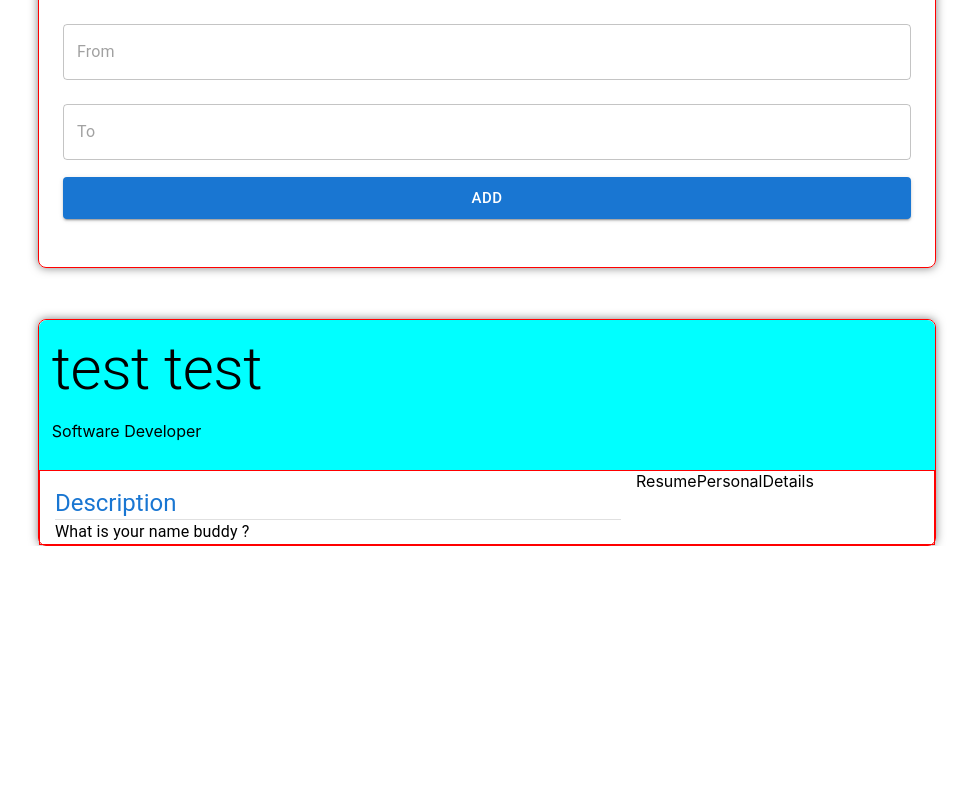
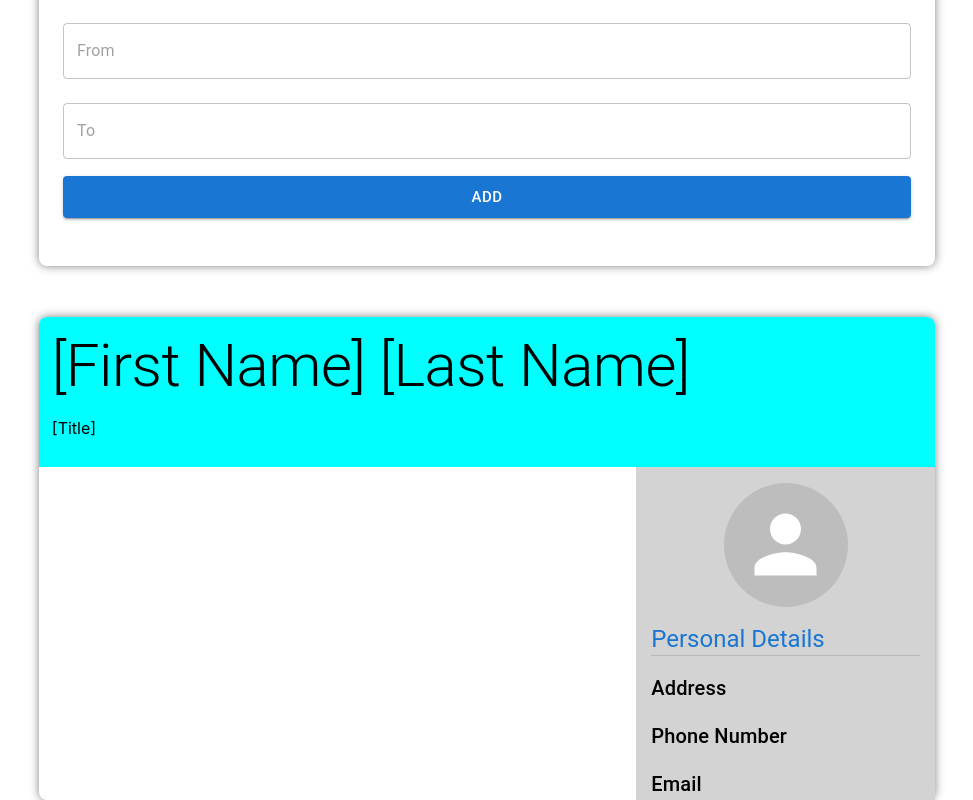
Before and after one commit to Aditya-A-G/cv-creator, a React (Create React App) app: page / in a window 1280 px wide. Shown: the part 1830-2630 px from the top of the page, without its empty margins (153-1126 px from the left). Before the commit the page ends 2376 px from the top, so only its background shows below. Built offline with nearby package versions, Linux system fonts and the light colour scheme.

Commit message:
Create personalInfo section of resume

```diff
--- a/src/App.css
+++ b/src/App.css
@@ -11,7 +11,6 @@
     width: 70%;
     box-shadow: 0 0 10px rgba(0, 0, 0, 0.5);
     border-radius: 0.5em;
-    border: 1px solid red;
 }
 
 .formWrapper{
@@ -23,9 +22,4 @@
 .resumeContent{
     display: grid;
     grid-template-columns: 2fr 1fr;
-    border: 1px solid red;
 }
-
-.resumeContent  *{
-    /* border: 1px solid red; */
-}
--- a/src/App.js
+++ b/src/App.js
@@ -70,6 +70,11 @@ class App extends Component {
             <Typography variant="h5">Experience</Typography>
             <Experience addExperience={this.addExperience} />
             </div>
+            {this.state.experience.map((experience, index) => {
+              return (
+                <Experience key={index} position ={experience.position} company={experience.company} city={experience.city} from = {experience.from} to ={experience.to} deleteExperience={this.deleteExperience} displayDeleteBtn={true}/>
+              )
+            })}
             <div>
             <Typography variant="h5">Education</Typography>
             <Education addEducation={this.addEducation} />
@@ -77,10 +82,10 @@ class App extends Component {
           </div>
         </div>
         <div className="resumeContainer">
-          <ResumeHeader firstName= {"test"} lastName={"test"} title={"Software Developer"}/>
+          <ResumeHeader firstName= {this.state.firstName} lastName={this.state.lastName} title={this.state.title}/>
           <div className="resumeContent">
-            <ResumeDetails description={"What is your name buddy ?"} experience={this.state.experience} education={this.state.education}></ResumeDetails>
-            <ResumePersonalDetails></ResumePersonalDetails>
+            <ResumeDetails description={this.state.description} experience={this.state.experience} education={this.state.education}></ResumeDetails>
+            <ResumePersonalDetails address={this.state.address} phone={this.state.phone} email={this.state.email} photo={this.state.photo}></ResumePersonalDetails>
           </div>
         </div>
       </div>
--- /dev/null
+++ b/src/ResumePersonalDetails.css
@@ -0,0 +1,25 @@
+.resumePersonalDetailsContainer{
+    display: flex;
+    flex-direction: column;
+    align-items: center;
+    width: 100%;
+    background-color: lightgray;
+}
+.resumePersonalDetailsWrapper{
+    display: flex;
+    flex-direction: column;
+    width: 90%;
+    row-gap: 1em;
+    padding-top: 1em;
+}
+
+.profileImage{
+    display: flex;
+    justify-content: center;
+}
+
+.personalDetails{
+    display: flex;
+    flex-direction: column;
+    row-gap: 1em;
+}
--- a/src/components/Experience.jsx
+++ b/src/components/Experience.jsx
@@ -14,9 +14,16 @@ export class Experience extends Component {
   }
 
   onChange = (e) => {
-    this.setState({ [e.target.name]: e.target.value });
-    console.log(e.target.name)
+    if(this.props.displayDeleteBtn){
+      //do nothing
+      console.log(e.target.name)
     console.log(e.target.value);
+    }else{
+
+      this.setState({ [e.target.name]: e.target.value });
+      console.log(e.target.name)
+      console.log(e.target.value);
+    }
   };
   addExperience = () => {
     console.log(this.state);
--- a/src/components/PersonalInfo.jsx
+++ b/src/components/PersonalInfo.jsx
@@ -17,13 +17,26 @@ export class PersonalInfo extends Component {
   }
 
   onChange = (e) => {
-    this.setState({ [e.target.name]: e.target.value });
-    this.props.handlePersonalInfo(this.state);
+    const { name, value, type } = e.target;
+
+    if (type === "file") {
+      const reader = new FileReader();
+      reader.onload = (event) => {
+        this.setState({ [name]: event.target.result }, () => {
+          this.props.handlePersonalInfo(this.state);
+        });
+      };
+      reader.readAsDataURL(e.target.files[0]);
+    } else {
+      this.setState({ [name]: value }, () => {
+        this.props.handlePersonalInfo(this.state);
+      });
+    }
   };
+
   render() {
     return (
       <div>
-
         <TextField
           variant="outlined"
           fullWidth={true}
@@ -54,7 +67,6 @@ export class PersonalInfo extends Component {
           placeholder="Photo"
           type="file"
           accept="image/*"
-          value={this.state.photo}
           inputProps={{ name: "photo", onChange: this.onChange }}
           margin="normal"
         />
--- a/src/components/ResumeDetails.jsx
+++ b/src/components/ResumeDetails.jsx
@@ -1,20 +1,25 @@
 import React, { Component } from "react";
 import { Divider, Typography } from "@mui/material";
 import "../ResumeDetails.css";
+
 export class ResumeDetails extends Component {
   render() {
     return (
       <div className="resumeDetailsContainer">
         <div className="resumeDetailsWrapper">
+          {this.props.description && (
             <div className="descriptionSection">
               <Typography variant="h5" color={"primary"}>
                 Description
               </Typography>
               <Divider />
               <Typography variant="body1" className="resumeDetailsDescription">
-              {this.props.description}
+                {!this.props.description
+                  ? "[Description]"
+                  : this.props.description}
               </Typography>
             </div>
+          )}
           {this.props.experience.length > 0 && (
             <div className="experienceSection">
               <Typography variant="h5" color={"primary"}>
--- a/src/components/ResumeHeader.jsx
+++ b/src/components/ResumeHeader.jsx
@@ -8,9 +8,9 @@ export class ResumeHeader extends Component {
     return (
       <div className='resumeHeader'>
         <Typography variant='h2'>
-            {this.props.firstName} {" "} {this.props.lastName}
+            {!this.props.firstName ? "[First Name]" : this.props.firstName} {" "} {!this.props.lastName ? "[Last Name]" : this.props.lastName}
         </Typography>
-        <p>{this.props.title}</p>
+        <p>{!this.props.title ? "[Title]" : this.props.title}</p>
       </div>
     )
   }
--- a/src/components/ResumePersonalDetails.jsx
+++ b/src/components/ResumePersonalDetails.jsx
@@ -1,11 +1,58 @@
-import React, { Component } from 'react'
+import React, { Component } from "react";
+import { Avatar, Divider, Typography } from "@mui/material";
+// import profileImg from "../profile.jpeg";
+import "../ResumePersonalDetails.css";
 
 export class ResumePersonalDetails extends Component {
   render() {
     return (
-      <div>ResumePersonalDetails</div>
-    )
+      <div className="resumePersonalDetailsContainer">
+        <div className="resumePersonalDetailsWrapper">
+          <div className="profileImage">
+            <Avatar
+              alt="Remy Sharp"
+              src={this.props.photo}
+              sx={{ height: 124, width: 124 }}
+            />
+          </div>
+          <div className="personalDetails">
+            <div>
+              <Typography variant="h5" color={"primary"}>
+                Personal Details
+              </Typography>
+              <Divider />
+            </div>
+            <div>
+              <Typography variant="h6">
+                Address
+              </Typography>
+              <Typography variant="body2" fontSize={"1rem"}>
+                  {this.props.address}
+              </Typography>
+            </div>
+            <div>
+              <Typography variant="h6">
+              Phone Number
+              </Typography>
+              <Typography variant="body2" fontSize={"1rem"}>
+              {this.props.phone}
+
+
+              </Typography>
+            </div>
+            <div>
+              <Typography variant="h6">
+                Email
+              </Typography>
+              <Typography variant="body2" fontSize={"1rem"}>
+              {this.props.email}
+              </Typography>
+            </div>
+          </div>
+        </div>
+      </div>
+    );
   }
 }
 
-export default ResumePersonalDetails
+export default ResumePersonalDetails;
```
Also changed, not shown: src/profile.jpeg (added). Lines whose indentation alone changed are shown as unchanged.
